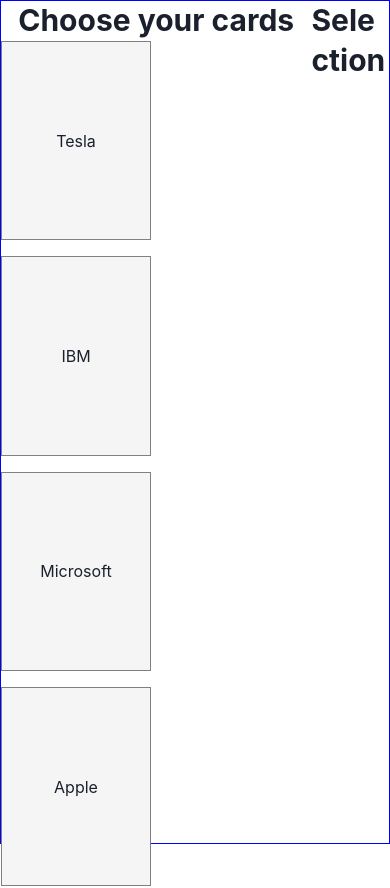
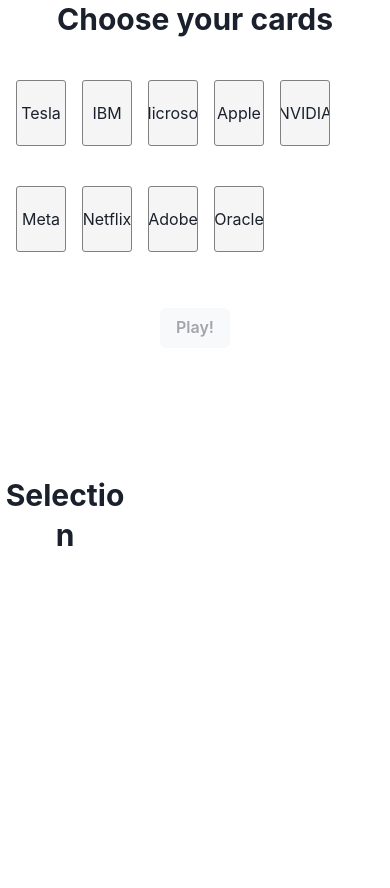
Before and after one commit to WhoSpeaks4Earth/Shawn, a React (Create React App) app: page / in a window 390 px wide. Shown: the top 888 px of the page. After the commit the page ends 844 px from the top, so only its background shows below. Built offline with nearby package versions, Linux system fonts and the light colour scheme.

Commit message:
better ui for card selection. basic responsiveness across screen sizes

```diff
--- a/src/components/cards/Card.tsx
+++ b/src/components/cards/Card.tsx
@@ -4,7 +4,7 @@
 
 export const Card = (props: {card: ICard, customStyle?: any}) => (
 
-    <AspectRatio maxW='150px' w='150px' ratio={3 / 4} className='card' style={props.customStyle}>
+    <AspectRatio maxW={[80, 100, 120, 150]} w={[50, 100, 120, 150]} mt={6} ratio={3 / 4} className='card' style={props.customStyle}>
         <Box>
             {props.card.name}
         </Box>
--- a/src/components/cards/CardSelection.tsx
+++ b/src/components/cards/CardSelection.tsx
@@ -32,15 +32,18 @@
     }
 
     return (
-        <SimpleGrid row={2} columns={5} h='100vh' border="1px solid blue">
+        <SimpleGrid row={2} columns={5} minChildWidth='120px' h='100vh'>
             <GridItem colSpan={4} textAlign="center">
             <Heading>Choose your cards</Heading>
-                <Flex gap={4} wrap='wrap'>
-                    {cardOptions.map((c) => <Box key={c.name} onClick={(e) => onCardClick(e, c)}><Card card={c} /></Box>)}
+                <Flex gap={4} wrap='wrap' p={4}>
+                    {cardOptions.map((c) =>
+                        <Box key={c.name} onClick={(e) => onCardClick(e, c)}>
+                            <Card card={c} />
+                        </Box>)}
                 </Flex>
-                <Button disabled={selection.length !== 5}>Play!</Button>
+                <Button disabled={selection.length !== 5} mt={10}>Play!</Button>
             </GridItem>
-            <GridItem rowSpan={2} colSpan={1}>
+            <GridItem rowSpan={2} colSpan={1} textAlign='center'>
                 <Heading>Selection</Heading>
                 <PlayerCards cards={selection} />
             </GridItem>
--- a/src/components/cards/PlayerCards.tsx
+++ b/src/components/cards/PlayerCards.tsx
@@ -16,7 +16,7 @@
     }
 
     return (
-        <Flex direction='column' gap={2}>
+        <Flex direction='column' gap={2} justifyContent='center' alignItems='center' p={4}>
             {props.cards.map((c, i) => <Card key={c.name} card={c} customStyle={getCardOffsetStyle(i)} />)}
         </Flex>
     )
--- a/src/components/cards/cards.css
+++ b/src/components/cards/cards.css
@@ -2,4 +2,5 @@
 .card {
     background-color: whitesmoke;
     border: 1px solid gray;
+    border-radius: 3px;
 }
```
